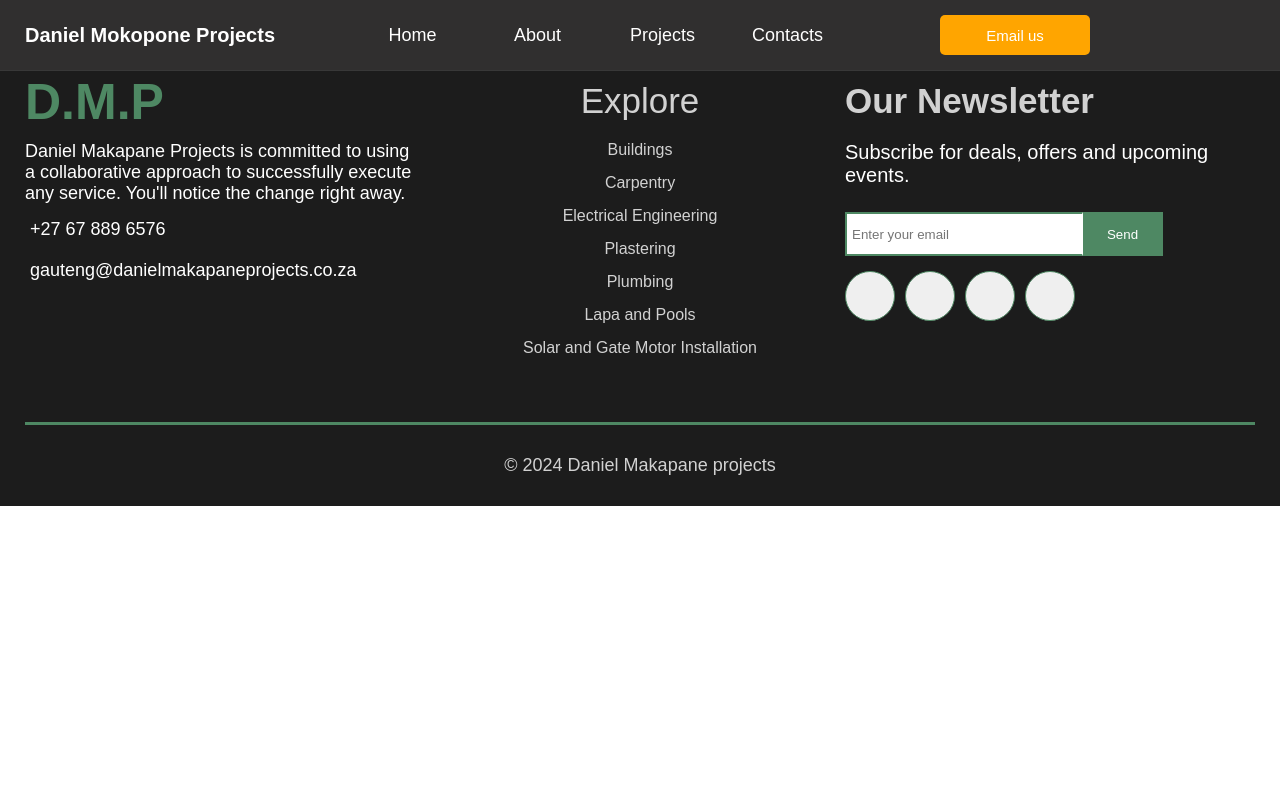
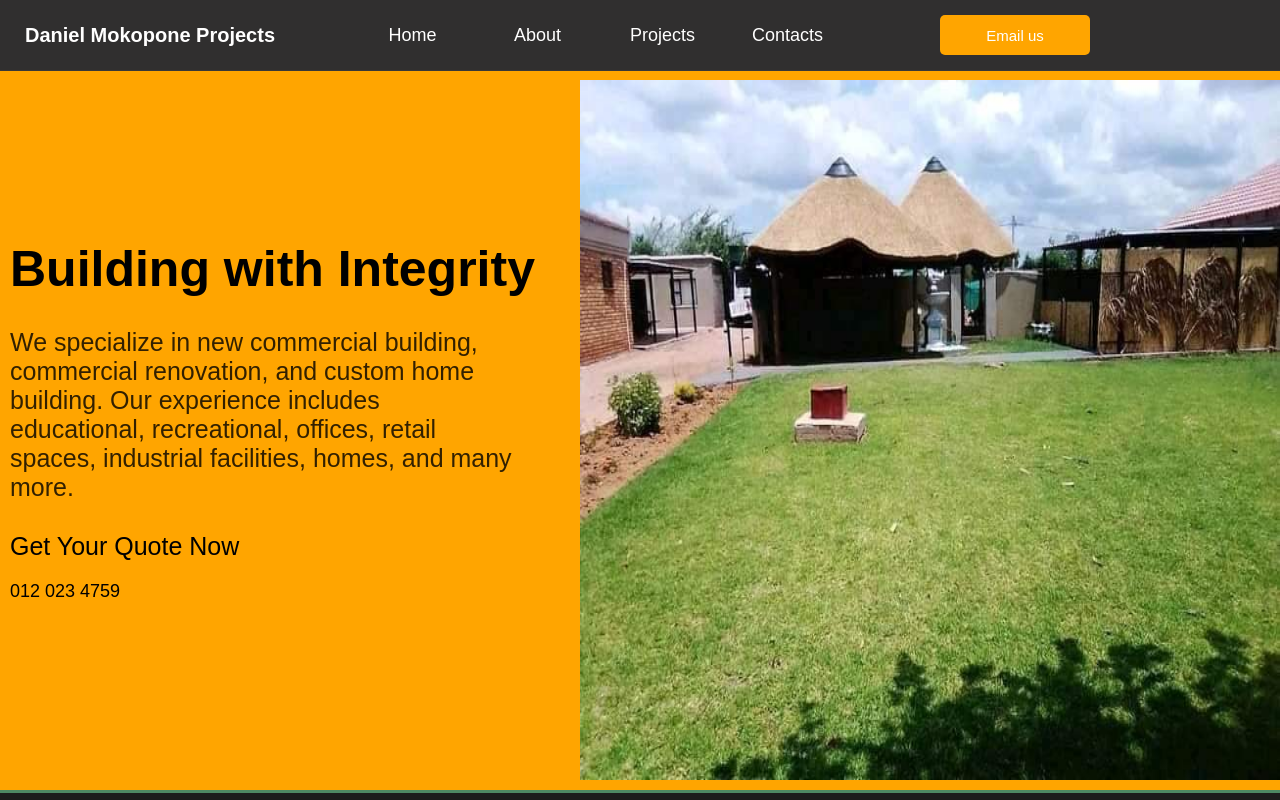
Before and after one commit to Roise-s/DMP, a React (Vite) app: page /about in a window 1280 px wide. Shown: the top 800 px of the page. Built offline with nearby package versions, Linux system fonts and the light colour scheme.

Commit message:
done with main

```diff
--- /dev/null
+++ b/src/component/aboutPages/main/main.css
@@ -0,0 +1,44 @@
+.mainone {
+  margin-top: 70px;
+  display: flex;
+  height: 90vh;
+  background-color: orange;
+}
+.mainone .mainO {
+  flex: 0.5;
+  padding-left: 10px;
+  padding-right: 10px;
+  font-family: Arial, Helvetica, sans-serif;
+}
+.mainone .mainO .lkuugfhb {
+  font-size: 50px;
+  font-weight: 600;
+  margin-top: 170px;
+  margin-bottom: 30px;
+}
+.mainone .mainO .vcmnfbhj {
+  font-size: 25px;
+  margin-bottom: 30px;
+  padding-right: 50px;
+  opacity: 0.8;
+}
+.mainone .mainO .dfiybids {
+  font-size: 25px;
+  margin-bottom: 20px;
+  font-weight: 400;
+}
+.mainone .mainO .fbgjldfhibrebjh {
+  font-size: 18px;
+}
+.mainone .mainoo {
+  flex: 0.5;
+}
+.mainone .mainoo .mainooooo {
+  margin-top: 10px;
+  height: 700px;
+  width: 700px;
+}
+
+a {
+  text-decoration: none;
+}/*# sourceMappingURL=main.css.map */
--- /dev/null
+++ b/src/component/aboutPages/main/main.scss
@@ -0,0 +1,52 @@
+.mainone {
+    margin-top: 70px;
+    display: flex;
+    height: 90vh;
+    background-color: orange;
+
+    .mainO {
+        flex: 0.5;
+        padding-left: 10px;
+        padding-right: 10px;
+        font-family: Arial, Helvetica, sans-serif;
+
+        .lkuugfhb {
+            font-size: 50px;
+            font-weight: 600;
+            margin-top: 170px;
+            margin-bottom: 30px;
+        }
+
+        .vcmnfbhj {
+            font-size: 25px;
+            margin-bottom: 30px;
+            padding-right: 50px;
+            opacity: 0.8;
+        }
+
+        .dfiybids {
+            font-size: 25px;
+            margin-bottom: 20px;
+            font-weight: 400;
+        }
+
+        .fbgjldfhibrebjh {
+            font-size: 18px;
+
+        }
+    }
+
+    .mainoo {
+        flex: 0.5;
+
+        .mainooooo {
+            margin-top: 10px;
+            height: 700px;
+            width: 700px;
+        }
+    }
+}
+
+a {
+    text-decoration: none;
+}
--- /dev/null
+++ b/src/component/aboutPages/main/mainone.jsx
@@ -0,0 +1,25 @@
+import './main.css'
+import picsss from '../../../assets/mainone.jpeg'
+
+const Mainone = () => {
+  return (
+    <div className='mainone'>
+      <div className="mainO">
+        <p className="lkuugfhb">Building with Integrity</p>
+        <p className="vcmnfbhj">
+          We specialize in new commercial building,
+          commercial renovation, and custom home building.
+          Our experience includes educational, recreational, offices,
+          retail spaces, industrial facilities, homes, and many more.
+        </p>
+        <p className="dfiybids">Get Your Quote Now</p>
+        <p className="fbgjldfhibrebjh">012 023 4759</p>
+      </div>
+      <div className="mainoo">
+        <img src={picsss} alt="img" className='mainooooo' />
+      </div>
+    </div>
+  )
+}
+
+export default Mainone
--- a/src/pages/about.jsx
+++ b/src/pages/about.jsx
@@ -1,11 +1,13 @@
 import React from 'react'
 import Head from '../component/header/Head'
 import Footer from '../component/footer/Footer'
+import Mainone from '../component/aboutPages/main/mainone'
 
 const About = () => {
   return (
     <>
       <Head />
+      <Mainone />
       <Footer />
     </>
   )
```
Also changed, not shown: src/assets/mainone.jpeg (added), 1 other file (tests, documents, lock files or other folders).
